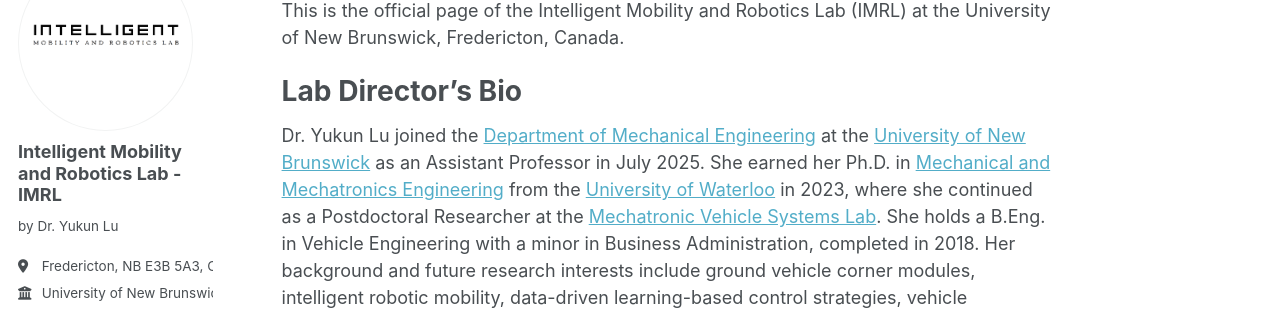
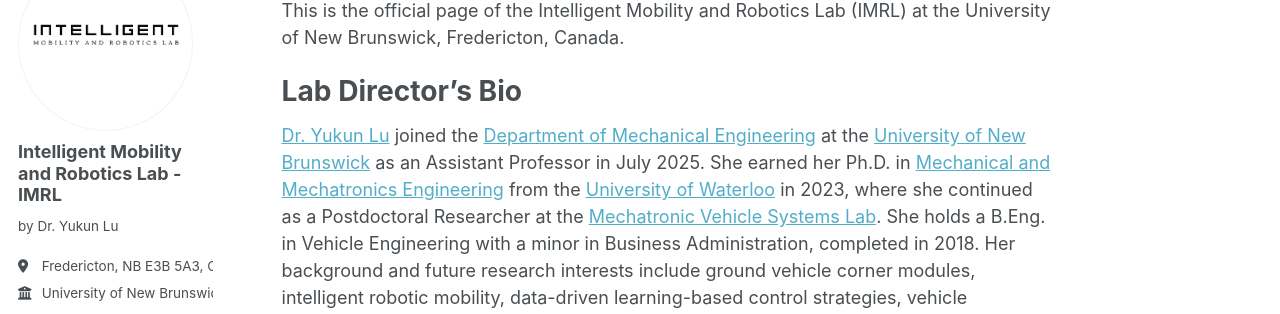
Before and after one commit to IMRL2025/IMRL2025.github.io, a Jekyll site: the page built from _pages/about.md, in a window 1280 px wide and 900 px high. Shown: the part 144-458 px from the top of the window. Built offline with Jekyll 4.4.1, drawn with Linux system fonts in a browser that asks for light colours; some web fonts are replaced; part of the change alters nothing that is shown.

```diff
--- a/_pages/about.md
+++ b/_pages/about.md
@@ -12,7 +12,7 @@ This is the official page of the Intelligent Mobility and Robotics Lab (IMRL) at
 
 Lab Director’s Bio
 ======
-Dr. Yukun Lu joined the [Department of Mechanical Engineering](https://www.unb.ca/fredericton/engineering/depts/mechanical/index.html) at the [University of New Brunswick](https://www.unb.ca/) as an Assistant Professor in July 2025. She earned her Ph.D. in [Mechanical and Mechatronics Engineering](https://uwaterloo.ca/mechanical-mechatronics-engineering/) from the [University of Waterloo](https://uwaterloo.ca/) in 2023, where she continued as a Postdoctoral Researcher at the [Mechatronic Vehicle Systems Lab](https://uwaterloo.ca/mechatronic-vehicle-systems-lab/). She holds a B.Eng. in Vehicle Engineering with a minor in Business Administration, completed in 2018. Her background and future research interests include ground vehicle corner modules, intelligent robotic mobility, data-driven learning-based control strategies, vehicle dynamics and control, etc.
+[Dr. Yukun Lu](https://www.unb.ca/faculty-staff/directory/engineering-mechanical/lu-yukun.html) joined the [Department of Mechanical Engineering](https://www.unb.ca/fredericton/engineering/depts/mechanical/index.html) at the [University of New Brunswick](https://www.unb.ca/) as an Assistant Professor in July 2025. She earned her Ph.D. in [Mechanical and Mechatronics Engineering](https://uwaterloo.ca/mechanical-mechatronics-engineering/) from the [University of Waterloo](https://uwaterloo.ca/) in 2023, where she continued as a Postdoctoral Researcher at the [Mechatronic Vehicle Systems Lab](https://uwaterloo.ca/mechatronic-vehicle-systems-lab/). She holds a B.Eng. in Vehicle Engineering with a minor in Business Administration, completed in 2018. Her background and future research interests include ground vehicle corner modules, intelligent robotic mobility, data-driven learning-based control strategies, vehicle dynamics and control, etc.
 
 Open Positions
 ======
```
